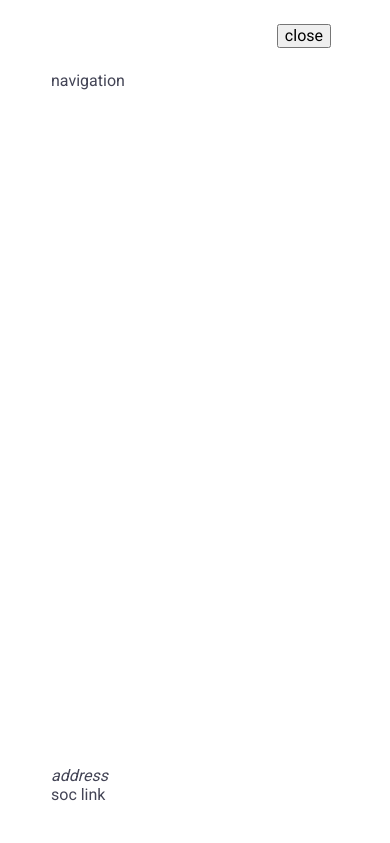
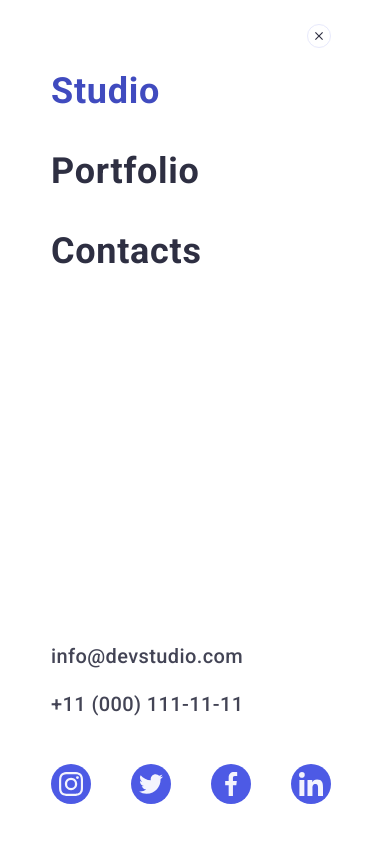
Before and after one commit to Andreyisenko/goit-markup-hw-06, a plain HTML site: page index.html in a window 390 px wide. Shown: the top 843 px of the page. Drawn offline with nearby package versions, Linux system fonts and the light colour scheme.

Commit message:
add mob-menu

```diff
--- a/css/styles.css
+++ b/css/styles.css
@@ -250,10 +250,114 @@ height: 100%;
 position: absolute;
 top: 24px;
 right: 24px;
+width: 24px;
+  height: 24px;
+  fill:#2e2f42;
+  border-radius: 50%;
+  border: 1px solid #e7e9fc;
+  background-color: #fff;
+  line-height: 0;
+  padding: 0;
+  display: flex;
+  align-items: center;
+  justify-content: center;
+  cursor: pointer;
+  transition: background-color 250ms cubic-bezier(0.4, 0, 0.2, 1),
+    border 250ms cubic-bezier(0.4, 0, 0.2, 1);
 }
+.mobile-menu-close:hover,
+.mobile-menu-close:focus {
+  border-color: transparent;
+  background-color: #404bbf;
+  border: none;
+}
+.mobile-menu-close:hover .icon-btn-close {
+  fill: #ffffff;
+}
+
+.mobile-menu-close:focus .icon-btn-close {
+  fill: #ffffff;
+}
+
 .mobile-menu-nav {
   margin-bottom: auto;
 }
+.list-nav-menu {
+display: flex;
+flex-direction: column;
+gap: 40px;
+}
+.menu-mobile {
+cursor: auto;
+    font-size: 36px;
+    line-height: 1.11;
+    letter-spacing: 0.02em;
+    font-weight: 700;
+    color: #2e2f42;
+        transition: color 250ms cubic-bezier(0.4, 0, 0.2, 1);
+
+}
+
+.menu-mobile:hover,
+  .menu-mobile:focus,
+  .menu-mobile.current {
+    color: #404bbf;
+  }
+  .addr-menu {
+
+    display: block;
+  }
+  .addr-line-menu {
+    display: flex;
+    flex-direction: column;
+    gap: 24px;
+    margin-bottom: 48px;
+  }
+.addr-line-info-menu {
+  display: block;
+  color: #434455;
+  font-weight: 500;
+  font-size: 20px;
+  line-height: 1.2;
+  letter-spacing: 0.02em;
+  transition: color 250ms cubic-bezier(0.4, 0, 0.2, 1);
+}
+.addr-line-info-menu:hover,
+  .addr-line-info-menu:focus {
+    color: #4d5ae5;
+  }
+
+  .team-box-link-menu {
+    display: flex;
+
+    justify-content: flex-start;
+    gap: 40px;
+  }
+
+
+
+  .link-menu {
+    width: 40px;
+    height: 40px;
+    background-color: #4d5ae5;
+    border-radius: 50%;
+    display: flex;
+    align-items: center;
+    justify-content: center;
+    transition: background-color 250ms cubic-bezier(0.4, 0, 0.2, 1);
+  }
+
+  .team-box-svg {
+    fill: #f4f4fd;
+  }
+  .link-menu:hover,
+  .link-menu:focus {
+    background-color: #404bbf;
+
+  }
+
+
+
 @media screen and (min-width: 768px) {
   .mobile-menu {
     display: none;
--- a/index.html
+++ b/index.html
@@ -66,10 +66,66 @@
       </div>
       <div class="mobile-menu is-open">
         <div class="container mobile-menu-container">
-          <button class="mobile-menu-close">close</button>
-        <nav class="mobile-menu-nav">navigation</nav>
-      <address>address</address>
-      <div>soc link</div>
+          <button class="mobile-menu-close"><svg class="icon-btn-close" width="8" height="8">
+            <use href="./images/icons.svg#icon-close"></use>
+          </svg></button>
+          <nav class="mobile-menu-nav">
+            <ul class="list-nav-menu">
+              <li class="list-nav-link-menu">
+                <a class="menu-mobile current" href="./index.html">Studio</a>
+              </li>
+              <li class="list-nav-link-menu">
+                <a class="menu-mobile" href="">Portfolio</a>
+              </li>
+              <li class="list-nav-link-menu">
+                <a class="menu-mobile" href="">Contacts</a>
+              </li>
+            </ul>
+        </nav>
+      <address class="addr-menu">
+        <ul class="addr-line-menu">
+          <li>
+            <a class="addr-line-info-menu" href="mailto:info@devstudio.com">
+              info@devstudio.com</a
+            >
+          </li>
+          <li>
+            <a class="addr-line-info-menu" href="tel:+110001111111"
+              >+11 (000) 111-11-11</a
+            >
+          </li>
+        </ul>
+      </address>
+      <div>
+        <ul class="team-box-link-menu">
+          <li class="team-box-link-item-menu">
+            <a href="#" target="_blank" class="link-menu">
+              <svg class="team-box-svg" width="24" height="24">
+                <use
+                  href="./images/icons.svg#icon-instagram"
+                ></use></svg
+            ></a>
+          </li>
+          <li class="team-box-link-item-menu">
+            <a href="#" target="_blank" class="link-menu">
+              <svg class="team-box-svg" width="24" height="24">
+                <use href="./images/icons.svg#icon-twitter"></use></svg
+            ></a>
+          </li>
+          <li class="team-box-link-item-menu">
+            <a href="#" target="_blank" class="link-menu"
+              ><svg class="team-box-svg" width="24" height="24">
+                <use href="./images/icons.svg#icon-facebook"></use></svg
+            ></a>
+          </li>
+          <li class="team-box-link-item-menu">
+            <a href="#" target="_blank" class="link-menu"
+              ><svg class="team-box-svg" width="24" height="24">
+                <use href="./images/icons.svg#icon-linkedin"></use></svg
+            ></a>
+          </li>
+        </ul>
+      </div>
       </div>
       </div>
     </header>
@@ -87,7 +143,7 @@
       <!-- #endregion section-1 -->
 
       <!-- #region section-2 -->
-      <section class="section-two hidden">
+      <!-- <section class="section-two hidden"> -->
         <div class="container">
           <h2 class="visually-hidden">Lorem, ipsum dolor</h2>
           <ul class="section-two-list">
@@ -145,8 +201,8 @@
       <!-- #endregion section-2 -->
 
       <!-- #region section-3 -->
-      <section class="team hidden">
-        <div class="container">
+      <!-- <section class="team hidden"> -->
+        <!-- <div class="container"> -->
           <h2 class="section-title">Our Team</h2>
           <ul class="team-list">
             <li class="team-list-item">
@@ -319,7 +375,7 @@
       <!-- #endregion section-3 -->
 
       <!-- #region section-4 -->
-      <section class="portfolio hidden">
+      <!-- <section class="portfolio hidden"> -->
         <div class="container">
           <h2 class="section-title">Our Portfolio</h2>
           <ul class="portfolio-list">
```
